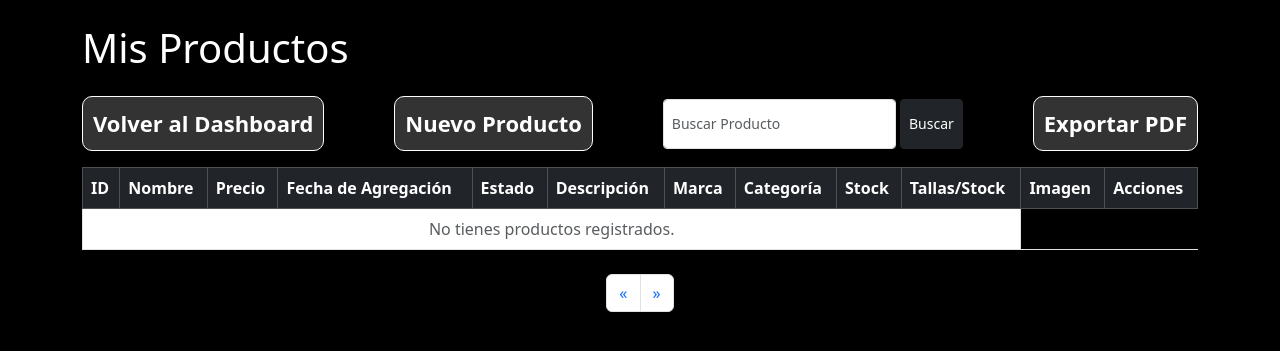
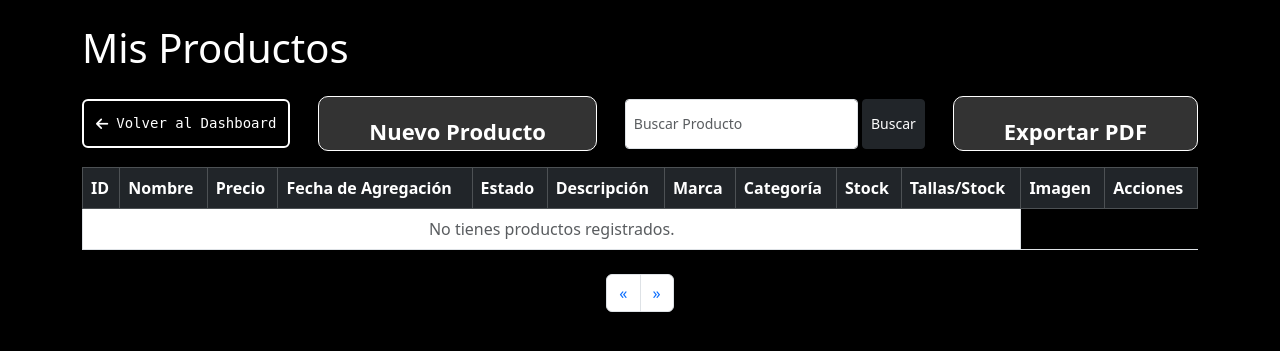
Before and after one commit to pablodavidvega/marketS_sprinngBoot, a Spring app: page /vendedor/productos in a window 1280 px wide. Shown: the part 105-456 px from the top of the page. Run offline with Thymeleaf, Linux system fonts and the light colour scheme; the template is opened without the code that fills it, so the values that code supplies are empty; some libraries are stand-ins or nearby versions.

Commit message:
Estilos css formulario Crear producto rol vendedor

```diff
--- a/src/main/resources/static/CSS/vendedor-crud-productos.css
+++ b/src/main/resources/static/CSS/vendedor-crud-productos.css
@@ -74,7 +74,7 @@ background-color: #000000;
     font-weight: 500;
 }
 
-.logo img{
+.header_container .logo img{
     width: auto;
     height: 70px;
     padding: 10px;
@@ -99,3 +99,38 @@ background-color: #000000;
     box-shadow: 0 0 5px #ccc, 0 0 10px #ccc, 0 0 15px #ccc, 0 0 20px #ccc;
     color: #fff;
 }
+
+   .btn-back {
+        display: inline-flex;
+        align-items: center;
+        gap: 8px;
+        text-decoration: none;
+        color: #fff;
+        border: solid 2px;
+        padding: 12px;
+        font-family: Poppins, monospace;
+        border-radius: 6px;
+    }
+
+    .btn-back:hover {
+        color: #000;
+        background-color: #fff;
+        padding: 12px;
+    }
+
+     .btn-mercadopago {
+            display: inline-block;
+            padding: 18px 50px;
+            font-size: 22px;
+            border-radius: 10px;
+            text-decoration: none;
+            font-weight: bold;
+            background: #333;
+            color: white;
+            border: 1px solid white;
+    }
+
+    .btn-mercadopago:hover {
+        transform: translateY(-2px);
+        box-shadow: 0 0 5px #ccc, 0 0 10px #ccc, 0 0 15px #ccc, 0 0 20px #ccc;
+    }
--- a/src/main/resources/templates/vendedor/productos.html
+++ b/src/main/resources/templates/vendedor/productos.html
@@ -22,7 +22,9 @@
     <h1 class="mb-4  title-my-products">Mis Productos</h1>
 
     <div class="mb-3 d-flex gap-2 flex-wrap align-items-center container-tabs">
-        <a th:href="@{/vendedor/dashboard}" class="btn btn-mercadopago  btn-back-dash btn-sm">Volver al Dashboard</a>
+        <a th:href="@{/vendedor/dashboard}" class="btn btn-back btn-sm">
+            <i class="fas fa-arrow-left"></i>
+            Volver al Dashboard</a>
         <a th:href="@{/vendedor/productos/agregar}" class="btn btn-mercadopago btn-sm btn-new-product">Nuevo Producto</a>
 
         <form th:action="@{/vendedor/productos/buscar}" method="get" class="d-flex gap-1 form1-search-products">
```
Also changed, not shown: src/main/resources/templates/registerProducto.html (+46 -7 lines).
